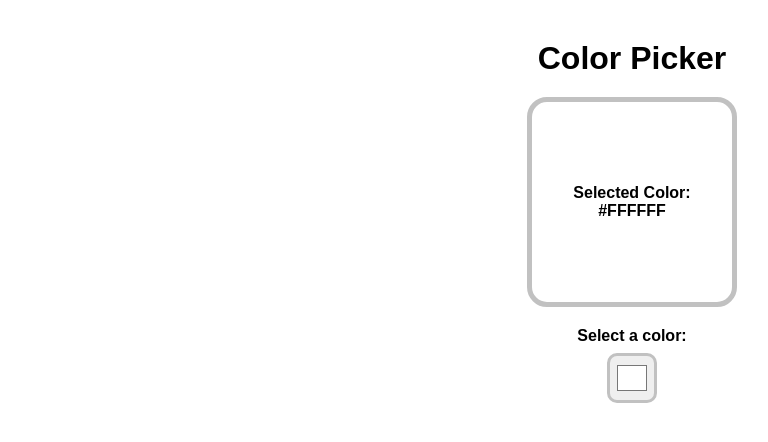
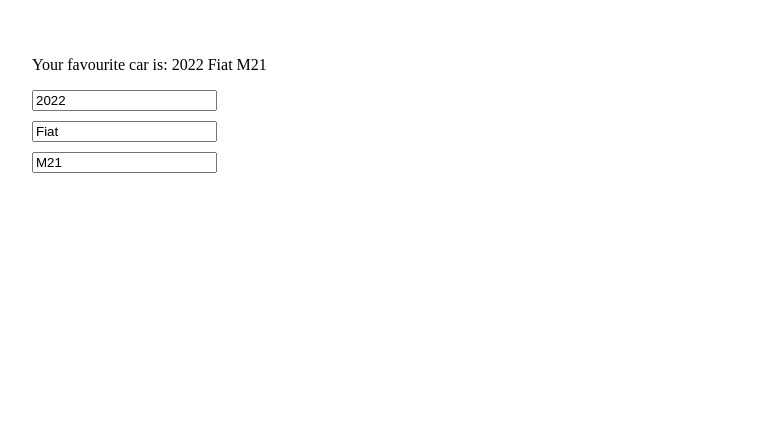
Before and after one commit to payamtajdivand/React-playing-ground, a React (Vite) app: page / in a window 1280 px wide. Shown: the top 442 px of the page, without its empty margins (8-776 px from the left). Built offline with nearby package versions, Linux system fonts and the light colour scheme.

Commit message:
Favorite car with updater functions

```diff
--- a/src/App.jsx
+++ b/src/App.jsx
@@ -1,8 +1,9 @@
 import "./App.css";
-import ColorPicker from "./ColorPicker.jsx";
+
+import FavoriteCar from "./FavoriteCar.jsx";
 
 function App() {
-  return <ColorPicker />;
+  return <FavoriteCar />;
 }
 
 export default App;
--- a/src/ColorPicker.jsx
+++ /dev/null
@@ -1,26 +0,0 @@
-import React, { useState } from "react";
-
-function ColorPicker() {
-  const [color, setColor] = useState("#FFFFFF");
-  const handleColorChange = (e) => {
-    setColor(e.target.value);
-  };
-  return (
-    <div className="color-container">
-      <h2>Color Picker</h2>
-      <div className="color-selected" style={{ backgroundColor: color }}>
-        Selected Color:
-        <br /> {color}
-      </div>
-      <label className="color-text">Select a color:</label>
-      <br />
-      <input
-        className="color-input"
-        type="color"
-        value={color}
-        onChange={handleColorChange}
-      />
-    </div>
-  );
-}
-export default ColorPicker;
--- /dev/null
+++ b/src/FavoriteCar.jsx
@@ -0,0 +1,44 @@
+import React, { useState } from "react";
+
+function FavoriteCar() {
+  const [car, setCar] = useState({
+    make: "Fiat",
+    model: "M21",
+    year: 2022,
+  });
+
+  const handleYearChange = (event) => {
+    setCar((c) => ({ ...c, year: event.target.value }));
+  };
+  const handleMakeChange = (event) => {
+    setCar((c) => ({ ...c, make: event.target.value }));
+  };
+  const handleModelChange = (event) => {
+    setCar((c) => ({ ...c, model: event.target.value }));
+  };
+
+  return (
+    <div>
+      <p>
+        Your favourite car is: {car.year} {car.make} {car.model}
+      </p>
+      <input
+        type="text"
+        value={car.year}
+        onChange={handleYearChange}
+        style={{ marginBottom: "10px" }}
+      />
+      <br />
+      <input
+        type="text"
+        value={car.make}
+        onChange={handleMakeChange}
+        style={{ marginBottom: "10px" }}
+      />
+      <br />
+      <input type="text" value={car.model} onChange={handleModelChange} />
+    </div>
+  );
+}
+
+export default FavoriteCar;
```
